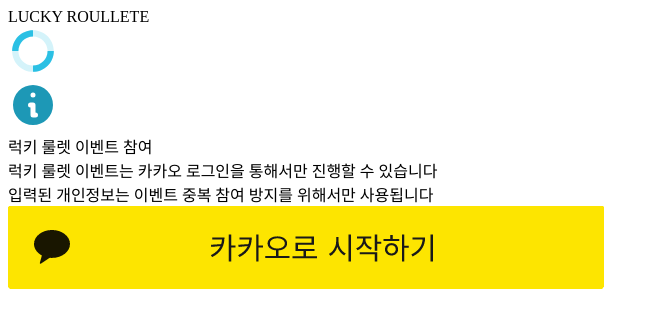
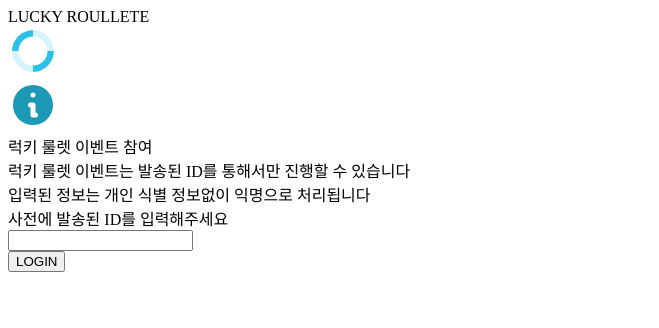
Before and after one commit to widalida26/moazone, a React (Create React App) app in the folder client/: page /identification in a window 1280 px wide. Shown: the top 328 px of the page, without its empty margins (0-659 px from the left). Built offline with nearby package versions, Linux system fonts and the light colour scheme; no server answers; the HTML template or start-up script is replaced by a standard one.

Commit message:
add : user id login

```diff
--- a/client/src/App.jsx
+++ b/client/src/App.jsx
@@ -3,7 +3,7 @@
 import Main from './pages/Main';
 import Identification from './pages/Identification';
 import Survey from './pages/Survey';
-import Enter from './pages/Enter';
+// import Enter from './pages/Enter';
 import Consent from './pages/Consent';
 import Event from './pages/Event';
 
@@ -14,10 +14,10 @@
         <Route path="/" element={<Main />} />
         <Route path="/identification" element={<Identification />} />
         <Route path="/survey" element={<Survey />} />
-        <Route path="/enter" element={<Enter />} />
+        {/* <Route path="/enter" element={<Enter />} /> */}
         <Route path="/consent" element={<Consent />} />
         <Route path="/event" element={<Event />} />
-        <Route path="/token" element={<Identification />} />
+        {/* <Route path="/token" element={<Identification />} /> */}
       </Routes>
     </BrowserRouter>
   );
--- a/client/src/css/index.css
+++ b/client/src/css/index.css
@@ -170,7 +170,10 @@
   color: rgb(255, 208, 0);
 }
 
-/* enter page */
+.login-button {
+  margin-top: 30px !important;
+}
+
 .enter-container {
   width: 100%;
   display: flex;
--- a/client/src/pages/Identification.jsx
+++ b/client/src/pages/Identification.jsx
@@ -1,27 +1,29 @@
-import React, { useState, useEffect } from 'react';
-import { useNavigate, useLocation } from 'react-router-dom';
+import React, { useState } from 'react';
+import { useNavigate } from 'react-router-dom';
 import { HiInformationCircle } from 'react-icons/hi';
 import axios from 'axios';
-import KakaoLogin from '../components/KakaoLogin';
 import Modal from '../components/Modal';
 import Header from '../components/Header';
+import InputForm from '../components/InputForm';
 
 function Identification() {
   const navigate = useNavigate();
 
+  const [userId, setUserId] = useState('');
   const [isExisted, setIsExisted] = useState(false);
 
-  const location = useLocation();
-  const KAKAO_CODE = location.search.split('=')[1];
-
   const additionalGuideList = [
-    '럭키 룰렛 이벤트는 카카오 로그인을 통해서만 진행할 수 있습니다',
-    '입력된 개인정보는 이벤트 중복 참여 방지를 위해서만 사용됩니다',
+    '럭키 룰렛 이벤트는 발송된 ID를 통해서만 진행할 수 있습니다',
+    '입력된 정보는 개인 식별 정보없이 익명으로 처리됩니다',
   ];
 
-  const getKakaoToken = () => {
+  const handleUserId = (e) => {
+    setUserId(e.target.value);
+  };
+
+  const onClickLoginButton = () => {
     axios
-      .post(`${process.env.REACT_APP_SERVER}/auth`, { authcode: KAKAO_CODE })
+      .post(`${process.env.REACT_APP_SERVER}/auth`, { user_id: userId })
       .then((res) => {
         if (res.data.message === 'already existed') {
           setIsExisted(true);
@@ -33,11 +35,6 @@
       })
       .catch((err) => console.log(err));
   };
-
-  useEffect(() => {
-    if (!location.search) return;
-    getKakaoToken();
-  }, []);
 
   const onClickModalButton = () => {
     navigate('/');
@@ -57,8 +54,18 @@
           </div>
         ))}
         <div className="identification-container">
-          <KakaoLogin />
-          {/* <NaverLogin /> */}
+          <InputForm
+            guide="사전에 발송된 ID를 입력해주세요"
+            value={userId}
+            onChange={(event) => handleUserId(event)}
+          />
+          <button
+            className="enter-button login-button"
+            type="button"
+            onClick={onClickLoginButton}
+          >
+            LOGIN
+          </button>
         </div>
       </div>
       {isExisted ? (
```
Also changed, not shown: client/src/pages/Enter.jsx (+22 -0 lines).
